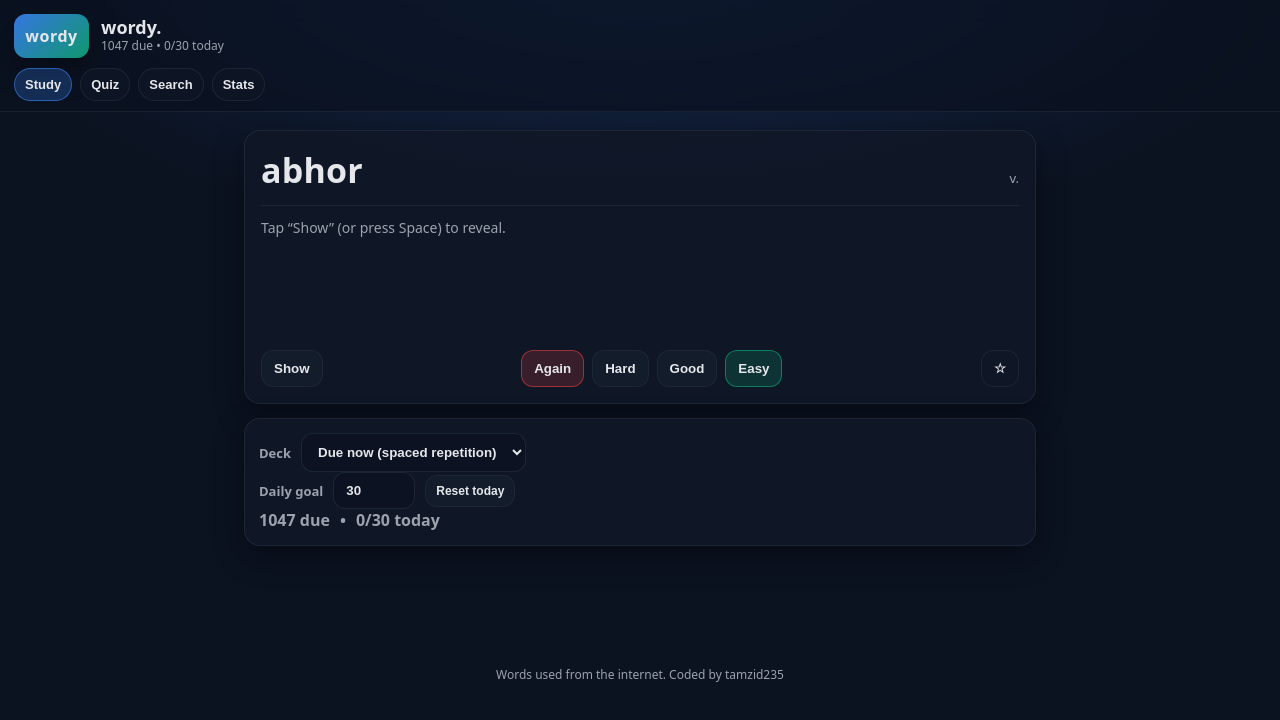
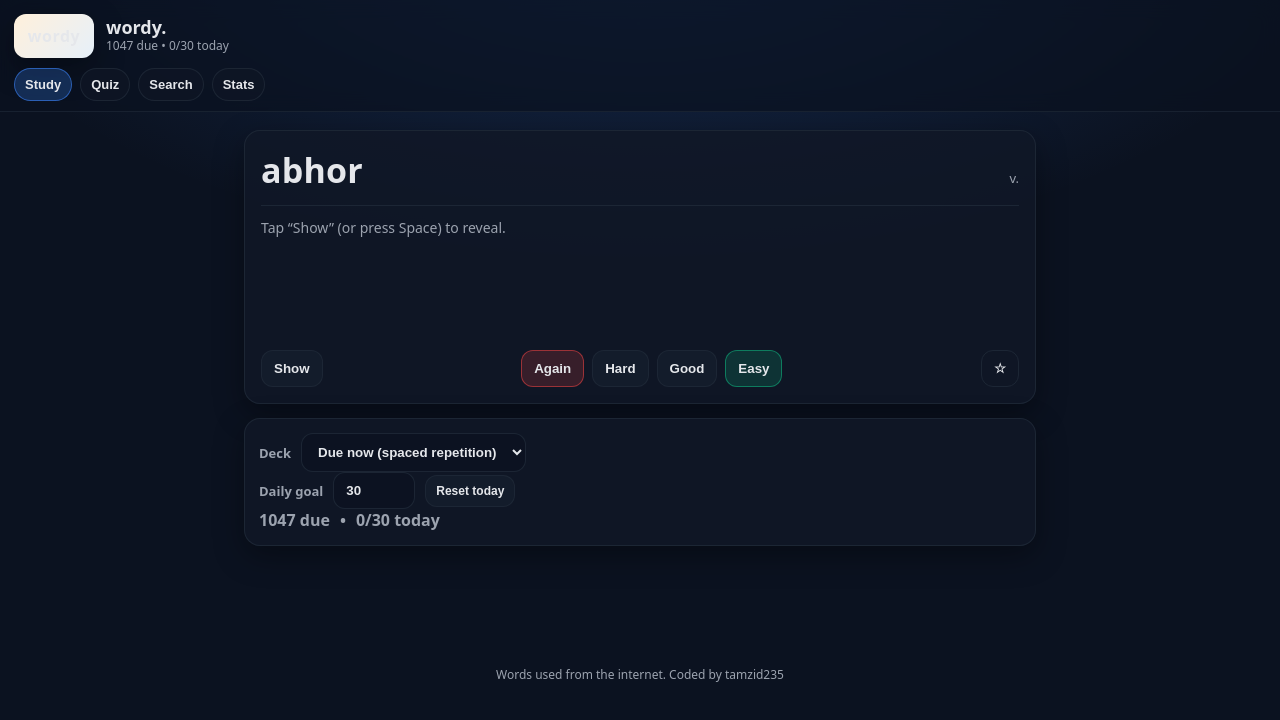
Before and after one commit to tamzid235/satvocab1, a plain HTML site: page index.html in a window 1280 px wide. Drawn offline with Linux system fonts and the light colour scheme.

Commit message:
Modify logo size and change background gradient
Updated logo dimensions and background gradient.

```diff
--- a/styles.css
+++ b/styles.css
@@ -27,9 +27,9 @@ body{
 }
 .brand{display:flex; gap:12px; align-items:center; margin-bottom:10px}
 .logo{
-  width:75px; height:44px; border-radius:12px;
+  width:80px; height:44px; border-radius:12px;
   display:grid; place-items:center;
-  background: linear-gradient(135deg, rgba(59,130,246,.9), rgba(16,185,129,.8));
+  background: linear-gradient(135deg, #fff0db, #e6f0fa);
   font-weight:800; letter-spacing:.5px;
   box-shadow: var(--shadow);
 }
```
